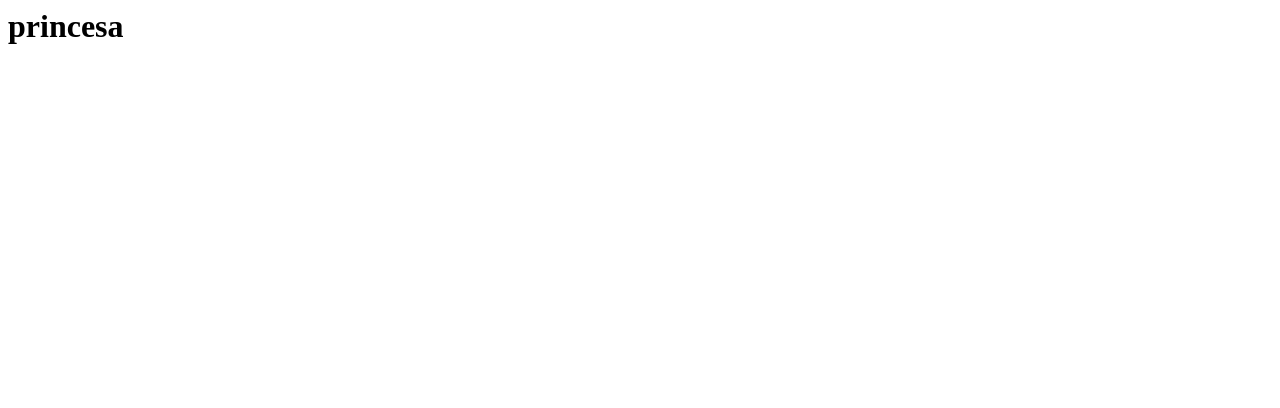
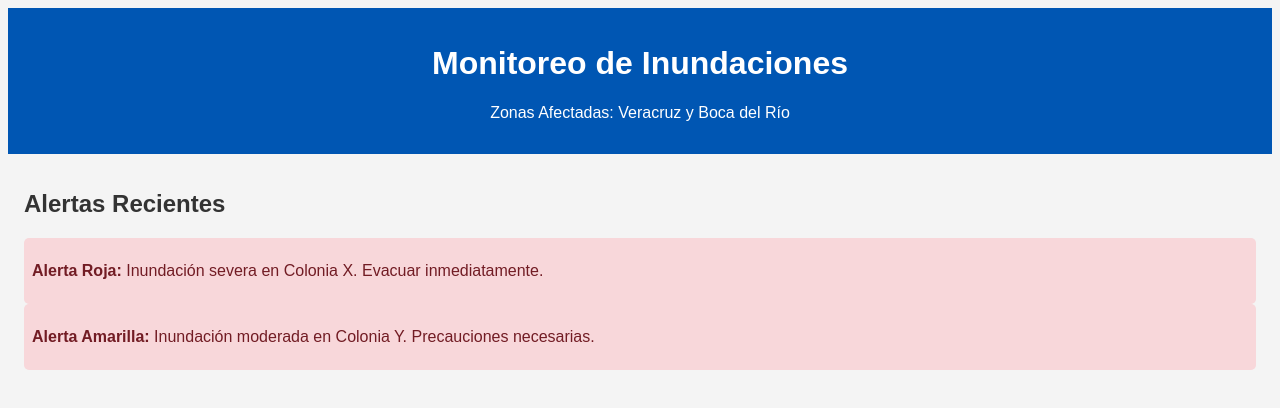
Before and after one commit to ieGustavoMP4/princesa, a plain HTML site: page index.html in a window 1280 px wide. Drawn offline with Linux system fonts and the light colour scheme.

Commit message:
Update index.html

```diff
--- a/index.html
+++ b/index.html
@@ -1 +1,45 @@
-<h1>princesa</h1>
+<!DOCTYPE html>
+<html lang="es">
+<head>
+    <meta charset="UTF-8">
+    <meta name="viewport" content="width=device-width, initial-scale=1.0">
+    <title>Monitoreo de Inundaciones Veracruz-Boca del Río</title>
+    <style>
+        body {
+            font-family: Arial, sans-serif;
+            background-color: #f4f4f4;
+            color: #333;
+        }
+        header {
+            background-color: #0056b3;
+            color: white;
+            padding: 1em 0;
+            text-align: center;
+        }
+        section {
+            padding: 1em;
+        }
+        .alert {
+            background-color: #f8d7da;
+            color: #721c24;
+            padding: 0.5em;
+            border-radius: 5px;
+        }
+    </style>
+</head>
+<body>
+    <header>
+        <h1>Monitoreo de Inundaciones</h1>
+        <p>Zonas Afectadas: Veracruz y Boca del Río</p>
+    </header>
+    <section>
+        <h2>Alertas Recientes</h2>
+        <div class="alert">
+            <p><strong>Alerta Roja:</strong> Inundación severa en Colonia X. Evacuar inmediatamente.</p>
+        </div>
+        <div class="alert">
+            <p><strong>Alerta Amarilla:</strong> Inundación moderada en Colonia Y. Precauciones necesarias.</p>
+        </div>
+    </section>
+</body>
+</html>
```
